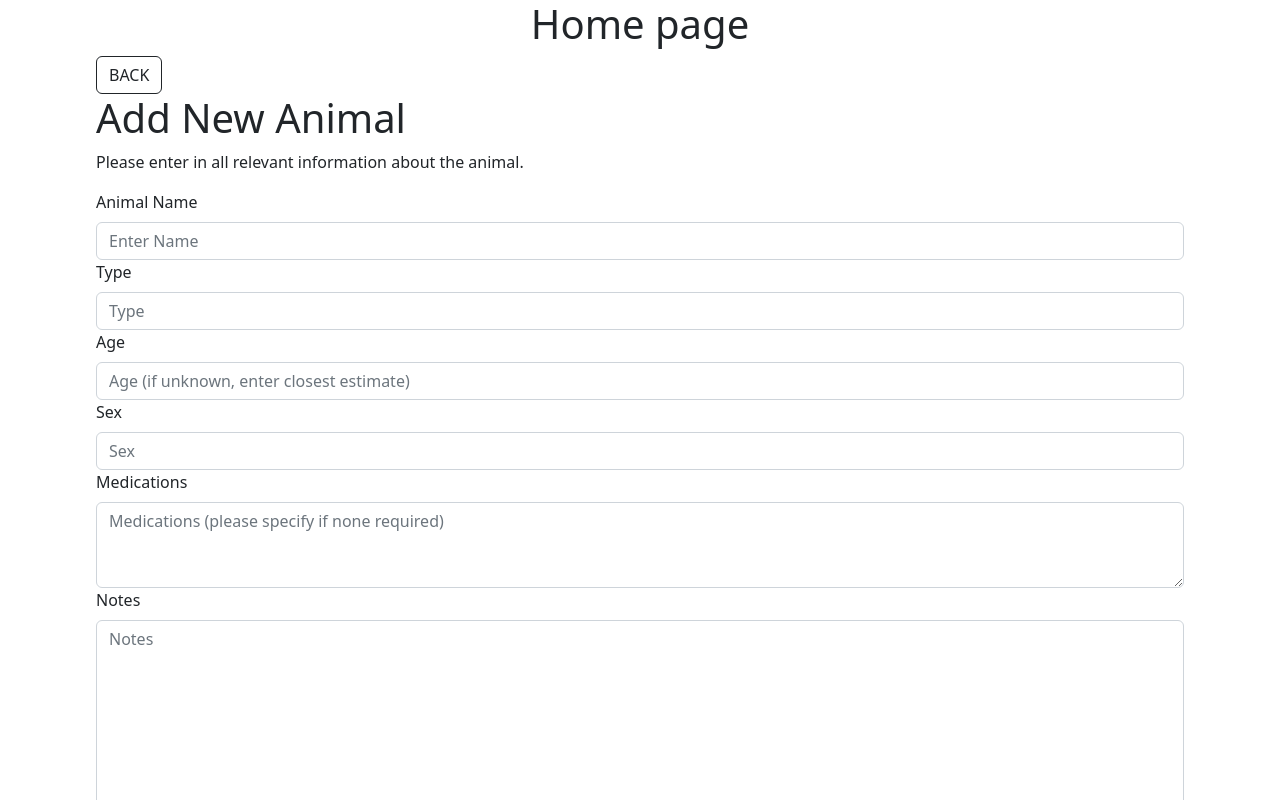
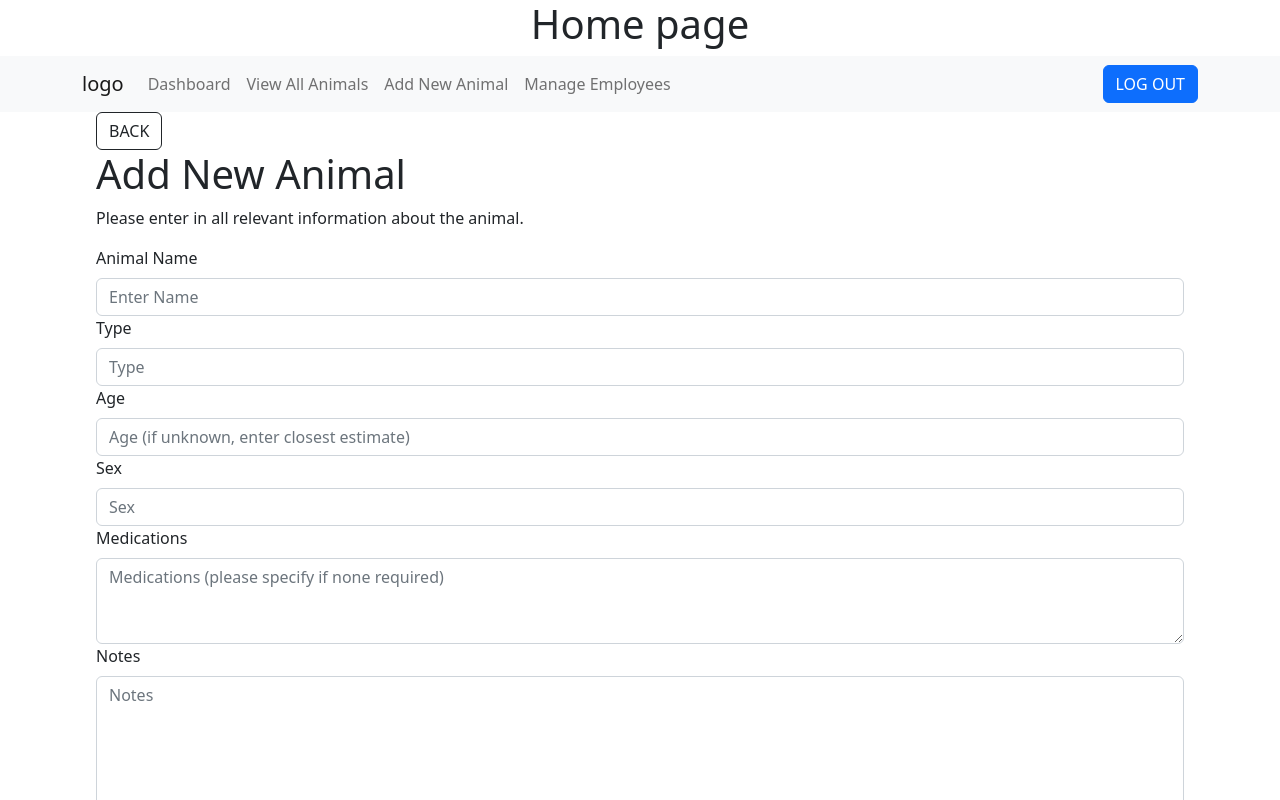
Before and after one commit to miasydney/PetMatch_Client, a React (Create React App) app: page / in a window 1280 px wide. Shown: the top 800 px of the page. Built offline with nearby package versions, Linux system fonts and the light colour scheme.

Commit message:
Basic Navbar implementation with corresponding component files

```diff
--- a/src/components/AddAnimal.jsx
+++ b/src/components/AddAnimal.jsx
@@ -2,6 +2,7 @@ import React, { useState } from 'react'
 import { Button, Form } from "react-bootstrap";
 import { useNavigate } from 'react-router-dom';
 import axios from "axios";
+import NavBar from './NavBar';
 
 const AddAnimal = () => {
 
@@ -46,7 +47,9 @@ const AddAnimal = () => {
     }
 
     return (
-    <div style={{width: "85%", margin: "auto auto", textAlign: "left"}}>
+      <>
+        <NavBar />
+        <div style={{ width: "85%", margin: "auto auto", textAlign: "left" }}>
           <Button variant="outline-dark" onClick={() => navigate(-1)}>
             BACK
           </Button>
@@ -132,6 +135,7 @@ const AddAnimal = () => {
             </Button>
           </Form>
         </div>
+      </>
     );
 }
 
--- a/src/components/Animals.jsx
+++ b/src/components/Animals.jsx
@@ -2,6 +2,7 @@ import React, { useEffect, useState } from 'react'
 import { Button, Card, Form, Modal } from "react-bootstrap";
 import { useNavigate } from "react-router-dom";
 import axios from 'axios';
+import NavBar from './NavBar';
 
 
 const Animals = () => {
@@ -71,6 +72,8 @@ const Animals = () => {
     }
 
     return (
+      <>
+        <NavBar />
         <div style={{ width: "60%", margin: "auto auto", textAlign: "left" }}>
           <Button variant="outline-dark" onClick={() => navigate(-1)}>
             BACK
@@ -183,7 +186,10 @@ const Animals = () => {
                           {animal.adopted ? "Adopted!" : "Ready to adopt"}
                         </Card.Text>
                         <div
-                      style={{ display: "flex", justifyContent: "flex-end" }}
+                          style={{
+                            display: "flex",
+                            justifyContent: "flex-end",
+                          }}
                         >
                           <Button
                             variant="outline-info"
@@ -212,6 +218,7 @@ const Animals = () => {
             <p> There are currently no animals to display.</p>
           )}
         </div>
+      </>
     );
 }
 
--- /dev/null
+++ b/src/components/Dashboard.jsx
@@ -0,0 +1,13 @@
+import React from 'react'
+import NavBar from './NavBar'
+
+const Dashboard = () => {
+    return (
+      <>
+        <NavBar />
+        <div>User Dashboard</div>
+      </>
+    );
+}
+
+export default Dashboard
--- /dev/null
+++ b/src/components/Employees.jsx
@@ -0,0 +1,13 @@
+import React from 'react'
+import NavBar from './NavBar'
+
+const Employees = () => {
+    return (
+    <>
+      <NavBar />
+      <div>Manage Employees</div>
+    </>
+  )
+}
+
+export default Employees
--- /dev/null
+++ b/src/components/NavBar.jsx
@@ -0,0 +1,42 @@
+import React from 'react'
+import { useNavigate } from 'react-router-dom'
+import Container from "react-bootstrap/Container";
+import Nav from "react-bootstrap/Nav";
+import Navbar from "react-bootstrap/Navbar";
+import { Button } from "react-bootstrap";
+
+
+const NavBar = () => {
+
+  const navigate = useNavigate();
+
+  return (
+    <Navbar bg="light" expand="lg">
+      <Container>
+        <Navbar.Brand onClick={() => navigate("/dashboard")}>logo</Navbar.Brand>
+        <Navbar.Toggle aria-controls="basic-navbar-nav" />
+        <Navbar.Collapse id="basic-navbar-nav">
+          <Nav className="me-auto">
+            <Nav.Link onClick={() => navigate("/dashboard")}>
+              Dashboard
+            </Nav.Link>
+            <Nav.Link onClick={() => navigate("/animals")}>
+              View All Animals
+            </Nav.Link>
+            <Nav.Link onClick={() => navigate("/add-animal")}>
+              Add New Animal
+            </Nav.Link>
+
+            {/* if signed in user is Admin           */}
+            <Nav.Link onClick={() => navigate("/employees")}>
+              Manage Employees
+            </Nav.Link>
+          </Nav>
+          <Button>LOG OUT</Button>
+        </Navbar.Collapse>
+      </Container>
+    </Navbar>
+  );
+}
+
+export default NavBar
--- a/src/index.js
+++ b/src/index.js
@@ -4,6 +4,8 @@ import './index.css';
 import App from './App';
 import AddAnimal from './components/AddAnimal';
 import Animals from './components/Animals';
+import Dashboard from './components/Dashboard';
+import Employees from './components/Employees';
 import reportWebVitals from './reportWebVitals';
 import "bootstrap/dist/css/bootstrap.min.css";
 import { BrowserRouter, Routes, Route } from "react-router-dom";
@@ -16,7 +18,8 @@ root.render(
         <Route path="/" element={<App />} />
         <Route path="/add-animal" element={<AddAnimal />} />
         <Route path="/animals" element={<Animals />} />
-
+        <Route path="/dashboard" element={<Dashboard />} />
+        <Route path="/employees" element={<Employees />} />
       </Routes>
     </BrowserRouter>
   </React.StrictMode>
```
Lines whose indentation alone changed are shown as unchanged.
